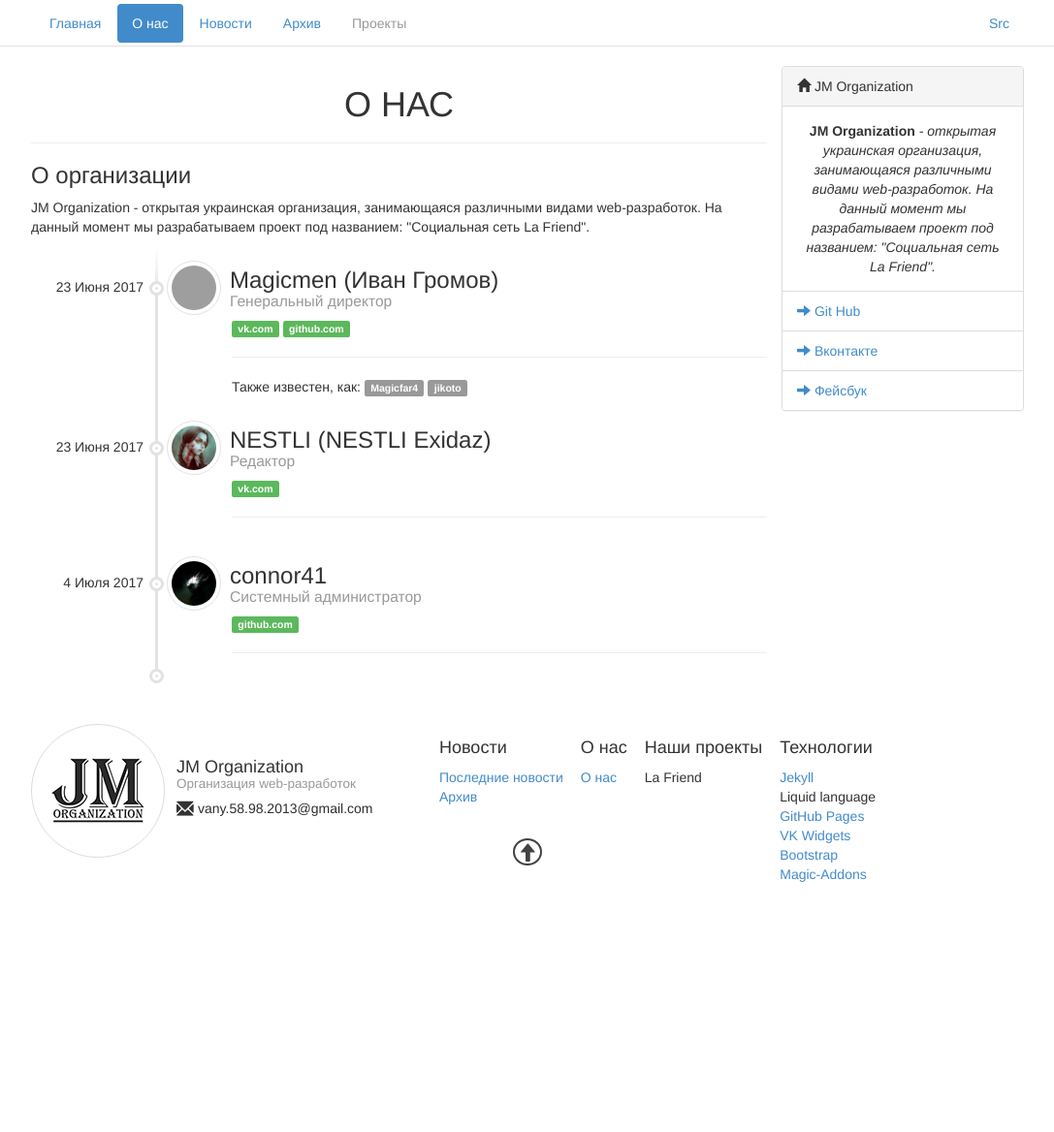
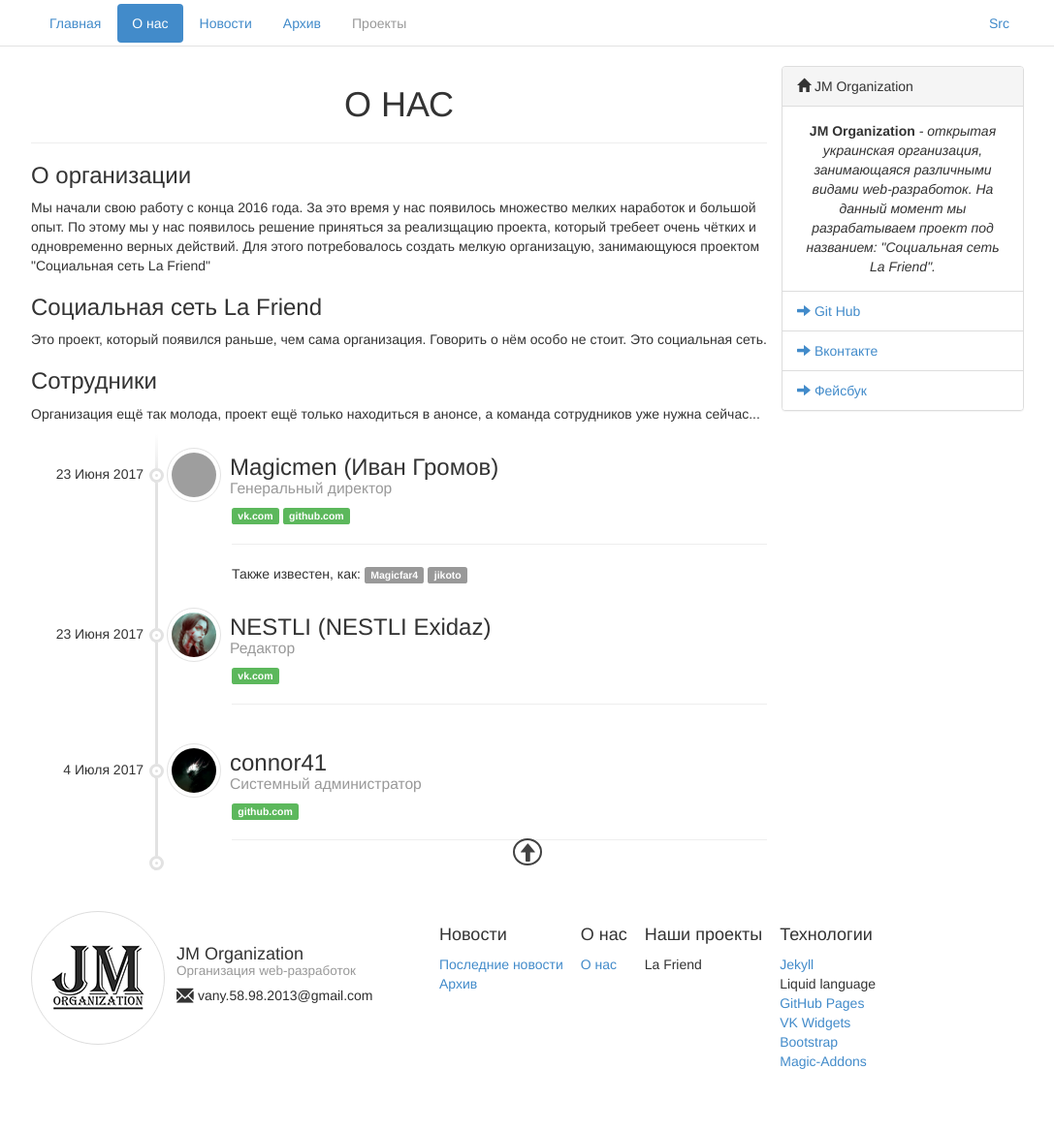
Before and after one commit to jm-organization/jm-organization.github.io, a Jekyll site: the page built from about/index.html, in a window 1280 px wide. Shown: the whole page at 97% size, without its empty margins (96-1183 px from the left). Built offline with Jekyll 4.4.1, drawn with Linux system fonts in a browser that asks for light colours; before the commit the page ends 975 px from its top, so only the background shows below that; grey boxes are pictures that could not be loaded.

Commit message:
Обновлена информация "О компании"

```diff
--- a/_includes/about/company.html
+++ b/_includes/about/company.html
@@ -1,3 +1,16 @@
-<h3>О организации</h3>
-<p>JM Organization - открытая украинская организация, занимающаяся различными видами web-разработок. На данный момент мы разрабатываем проект под названием: "Социальная сеть La Friend".
+<p>
+  <h3>О организации</h3>
+  Мы начали свою работу с конца 2016 года. За это время у нас появилось множество мелких наработок и большой опыт.
+  По этому мы у нас появилось решение приняться за реализщацию проекта, который требeет очень чётких и одновременно верных действий.
+  Для этого потребовалось создать мелкую организацую, занимающуюся проектом "Социальная сеть La Friend"
 </p>
+
+<p>
+  <h3>Социальная сеть La Friend</h3>
+  Это проект, который появился раньше, чем сама организация. Говорить о нём особо не стоит. Это социальная сеть.
+</p>
+
+<p>
+  <h3>Сотрудники</h3>
+  Организация ещё так молода, проект ещё только находиться в анонсе, а команда сотрудников уже нужна сейчас...
+</p>
```
